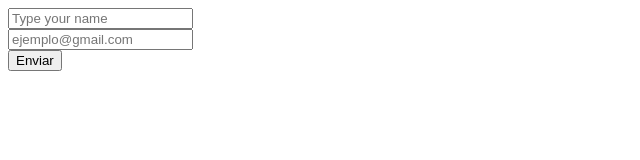
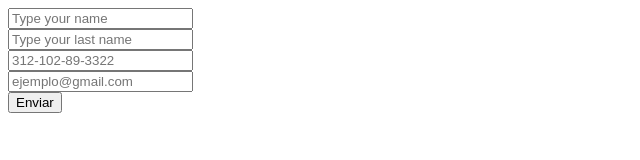
Before and after one commit to Antonio3veces3/cursoGitHub, a plain HTML site: page contact.html in a window 1280 px wide. Shown: the whole page, without its empty margins (0-640 px from the left). Drawn offline with Linux system fonts and the light colour scheme.

Commit message:
Input Contact data added

```diff
--- a/contact.html
+++ b/contact.html
@@ -12,6 +12,12 @@
             <input type="text" placeholder="Type your name">
         </div>
         <div class="item">
+            <input type="text" placeholder="Type your last name">
+        </div>
+        <div class="item">
+            <input type="number" placeholder="312-102-89-3322">
+        </div>
+        <div class="item">
             <input type="email" placeholder="ejemplo@gmail.com">
         </div>
         <button class="btn">Enviar</button>
```
